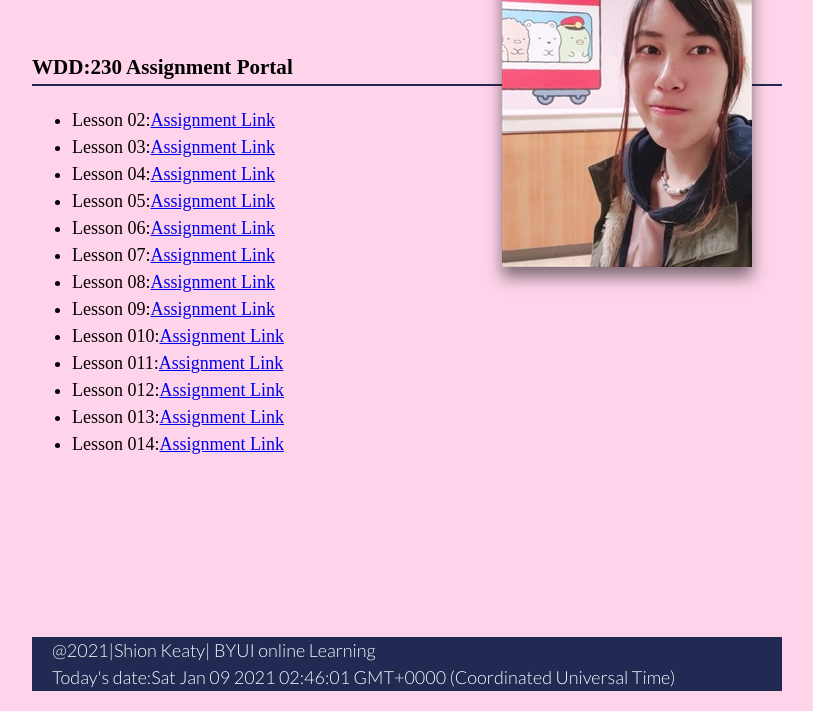
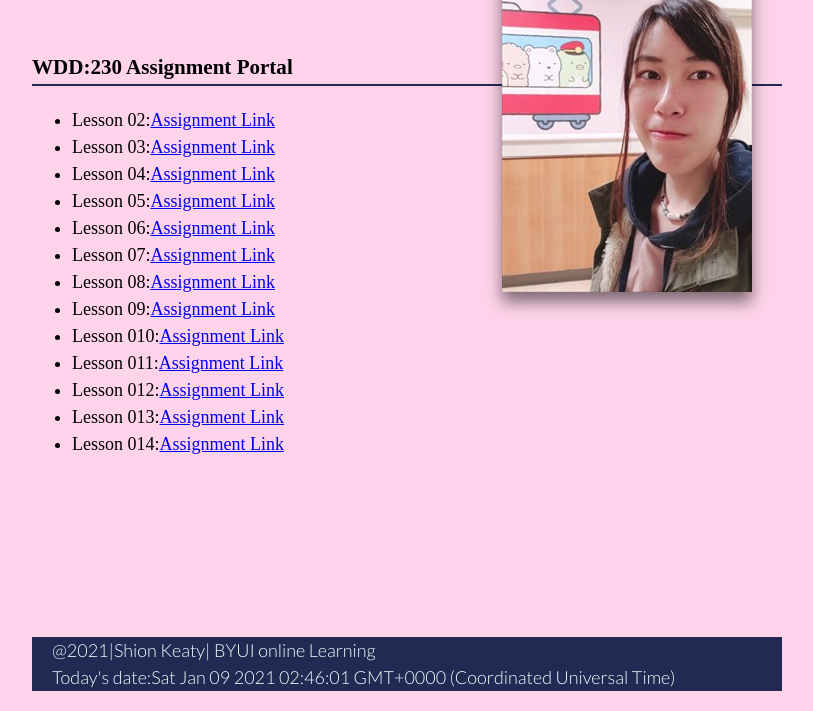
Before and after one commit to Shion034/Shion034.github.io, a plain HTML site: page index.html in a window 1280 px wide. Shown: the part 89-800 px from the top of the page, without its empty margins (233-1046 px from the left). Drawn offline with Linux system fonts and the light colour scheme.

Commit message:
img margin update

```diff
--- a/style.css
+++ b/style.css
@@ -45,7 +45,7 @@ img.pic-right{
     width:250px;
     float:right;
     margin: auto;
-    margin-top: -75px;
+    margin-top: -50px;
     margin-right: 30px;
     position: relative;
     box-shadow: 0 10px 15px 0 rgba(0,0,0,.5);
```
